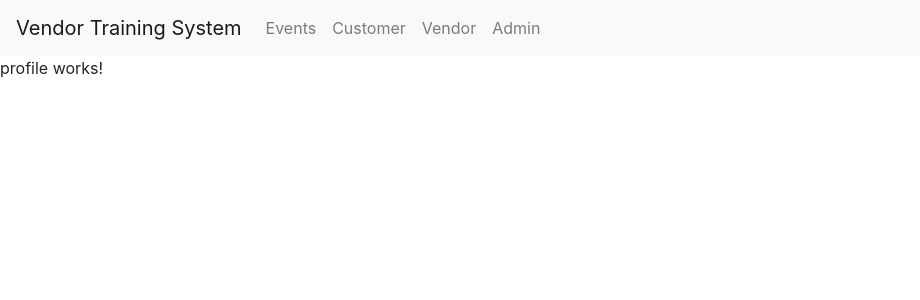
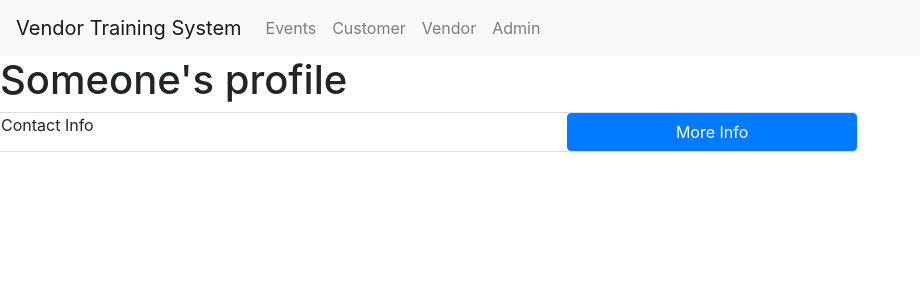
Before and after one commit to dave325/vendorTrainingSystem, an Angular app in the folder vendorTrainingSystem/: page /profile in a window 1280 px wide. Shown: the top 300 px of the page, without its empty margins (0-920 px from the left). Built offline with nearby package versions, Linux system fonts and the light colour scheme.

Commit message:
updated profile component

```diff
--- a/vendorTrainingSystem/src/app/components/profile/profile.component.html
+++ b/vendorTrainingSystem/src/app/components/profile/profile.component.html
@@ -1,3 +1,10 @@
-<p>
-  profile works!
-</p>
+<h1> Someone's profile </h1>
+
+<div class="row">
+  <div class="card col-md-8">
+    <div class=row>
+      <div class = "col-md-8 card-title">Contact Info</div>
+      <button type="button" class="col-md-4 btn btn-primary" (click)="toggle()">More Info</button>
+    </div>
+  </div>
+</div>
```
Also changed, not shown: vendorTrainingSystem/src/app/components/event/event.component.html (indentation only).
